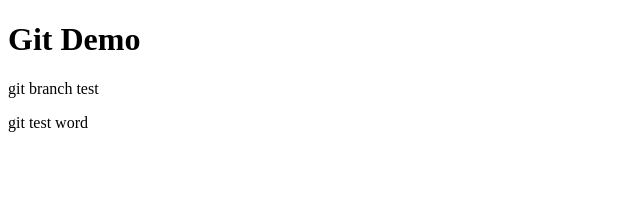
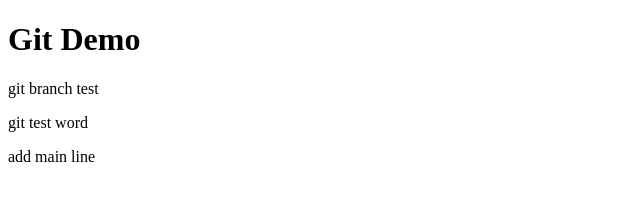
Before and after one commit to chachagof/git-demo, a plain HTML site: page git-demo.html in a window 1280 px wide. Shown: the whole page, without its empty margins (0-640 px from the left). Drawn offline with Linux system fonts and the light colour scheme.

Commit message:
add main line

```diff
--- a/git-demo.html
+++ b/git-demo.html
@@ -10,6 +10,7 @@
   <h1>Git Demo</h1>
   <p>git branch test</p>
   <p>git test word</p>
+  <p>add main line</p>
 </body>
 
 </html>
```
